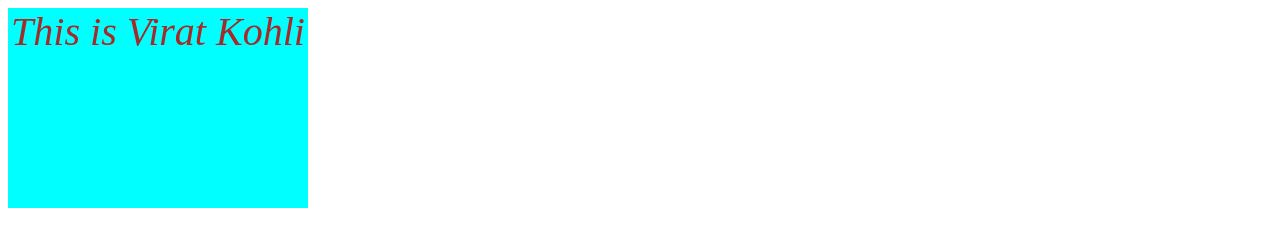
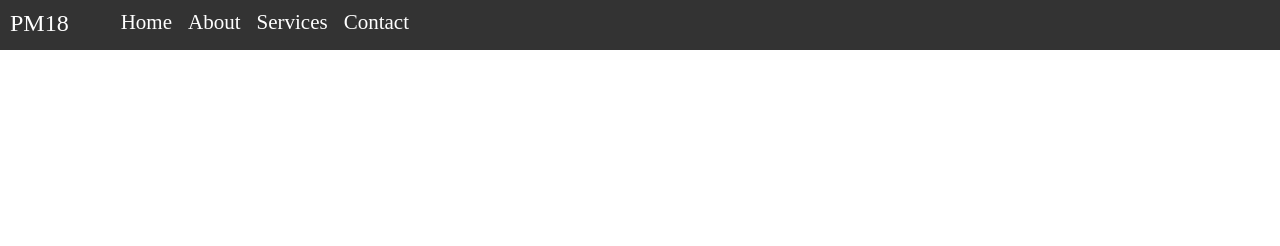
Before and after one commit to Prathameshm18/portfolio, a plain HTML site: page index.html in a window 1280 px wide. Drawn offline with Linux system fonts and the light colour scheme.

Commit message:
heading change

```diff
--- a/index.html
+++ b/index.html
@@ -4,26 +4,64 @@
     <meta charset="UTF-8" />
     <meta name="viewport" content="width=device-width, initial-scale=1.0" />
     <title>Document</title>
-    <link href="style.css" rel="stylesheet" />
     <style>
-      div {
-        height: 200px;
-        width: 300px;
-        background-color: aqua;
-        text-align: center;
+        *{
+            margin: 0;
+            padding: 0;
+        }
+      .navbar {
+        display: flex;
+        justify-content: left;
+        background-color: #333;
+        /* padding: 0.8rem 1.8rem; */
+        height: 50px;
+      }
+
+      .logo {
+        color: #fff;
+        font-size: 1.5rem;
+        margin-right: 2rem;
+        padding: 10px;
+      }
+
+      .nav-links {
+        display: flex;
+        list-style: none;
+        margin: 0;
+        padding: 10px;
+
+      }
+
+      .nav-links li {
+        margin-right: 1rem;
+        font-size: 21px;
+
+      }
+
+      .nav-links li:last-child {
+        margin-right: 0;
+      }
+
+      .nav-links a {
+        color: #fff;
+        text-decoration: solid;
+        transition: color 0.2s ease;
+      }
+
+      .nav-links a:hover {
+        color: #ccc;
       }
     </style>
   </head>
   <body>
-    <div
-      style="
-        color: brown;
-        font-style: italic;
-        font-size: 40px;
-        text-align: center;
-      "
-    >
-      This is Virat Kohli
-    </div>
+    <nav class="navbar">
+      <div class="logo">PM18</div>
+      <ul class="nav-links">
+        <li><a href="home.html">Home</a></li>
+        <li><a href="about.html">About</a></li>
+        <li><a href="services.html">Services</a></li>
+        <li><a href="contact.html">Contact</a></li>
+      </ul>
+    </nav>
   </body>
 </html>
```
